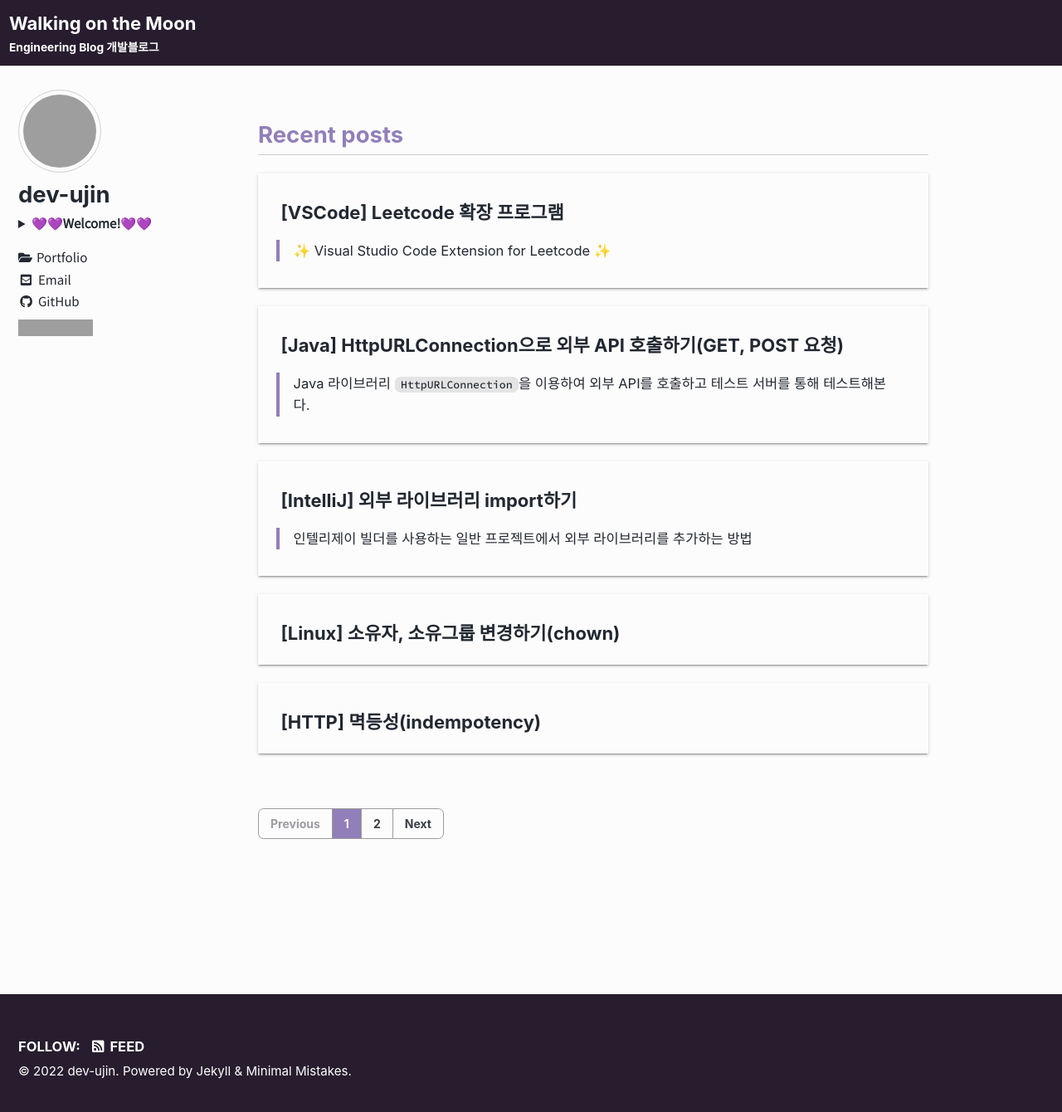
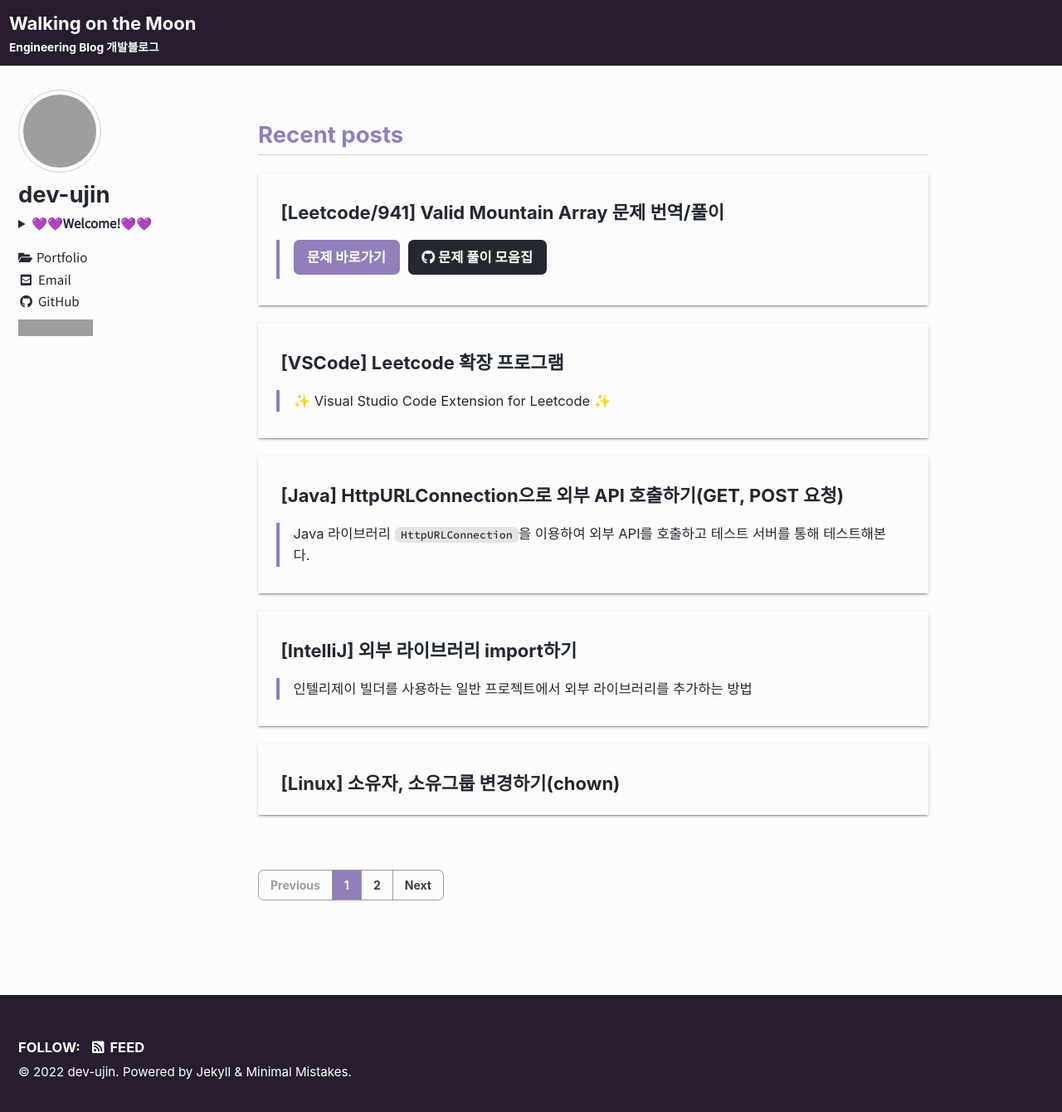
Before and after one commit to devyoujin/devyoujin.github.io, a Jekyll site: the page built from index.html, in a window 1280 px wide and 1348 px high. Shown: the top 1340 px of the window at 83% size. Built offline with Jekyll 4.4.1, drawn with Linux system fonts in a browser that asks for light colours; cached includes are drawn as plain includes; some web fonts are replaced; the list of posts is cut into pages by our own code; part of the change alters nothing that is shown; grey boxes are pictures that could not be loaded.

Commit message:
doc: add post
- problem-solving/leetcode/941

````diff
--- /dev/null
+++ b/_posts/problem-solving/2022-01-26-leetcode-941-valid-mountain-array.md
@@ -0,0 +1,92 @@
+---
+title: "[Leetcode/941] Valid Mountain Array 문제 번역/풀이"
+categories:
+  - Problem-Solving
+tags:
+  - Leetcode
+  - 🟢Easy
+  - Array
+  - Java
+---
+
+<a href="https://leetcode.com/problems/valid-mountain-array" class="btn btn--primary"> 문제 바로가기</a> <a href="https://github.com/dev-ujin/java-problem-solving" class="btn btn--github"><i class="fab fa-github"></i> 문제 풀이 모음집</a>
+
+# 🔥 문제
+정수 배열 `arr`가 주어지고 이 배열이 산 모양 배열일 때 `true`를 반환하여라.
+
+배열이 산 모양 배열이라는 것은 다음의 경우에만 해당된다.
+- `arr.length >= 3`
+- 아래 조건을 만족하는 i(`0 < i < arr.length - 1`)가 존재한다.
+  - arr[0] < arr[1] < ... < arr[i - 1] < arr[i]
+  - arr[i] > arr[i + 1] > ... > arr[arr.length - 1]
+
+![](https://assets.leetcode.com/uploads/2019/10/20/hint_valid_mountain_array.png)
+
+배열의 어느 원소를 기점으로 **좌측은 상승**하는 구간, **우측은 하강**하는 구간이어야한다. 상승하는 구간과 하강하는 구간이 **각각 1번씩 반드시 존재**해야한다.
+{: .notice--primary}
+
+# 🔥 풀이
+## 풀이1: 나의 풀이
+index `0`부터 배열끝까지 **한 방향으로** 탐색해나간다. 현재 값이 이전 값보다 크면 상승구간, 작으면 하강구간이 된다.
+
+중간에 탐색을 멈출 조건은 3가지가 있다.
+1. 평평한 구간(현재 값 = 이전 값)
+2. 상승구간 없이 하강구간
+3. 이미 하강구간 지났는데 다시 상승구간
+
+이 경우를 제외하고는 배열 끝까지 탐색을 하고, 마지막에 상승구간과 하강구간이 둘 다 존재했을 경우에만 `true`를 반환한다.
+
+```java
+class Solution {
+    public boolean validMountainArray(int[] arr) {
+        if (arr == null || arr.length < 3) {
+            return false;
+        }
+        int previous = arr[0];
+        boolean uphill = false;
+        boolean downhill = false;
+        for (int i = 1 ; i < arr.length ; i++) {
+            int current = arr[i];
+            if (current == previous || (!uphill && current < previous) || (downhill && current > previous)) {
+                return false;
+            } else if (!downhill && current > previous) {
+                uphill = true;
+            } else if (uphill && current < previous) {
+                downhill = true;
+            }
+            previous = current;
+        }
+        return uphill && downhill;
+    }
+}
+```
+```
+Runtime: 5ms
+Memory Usage: 51.5MB
+```
+
+## 풀이2: 다른 사람 풀이
+[hi-malik님의 풀이](https://leetcode.com/problems/valid-mountain-array/discuss/1717377/JavaC%2B%2BPython-EASY-to-go-through-solution-and-EXPLANATION)를 가져와봤다.
+
+배열을 탐색할 변수를 두 개 선언한다.
+- `left`: index `0`부터 시작해서 `n-1`방향으로 진행한다.
+- `right`: index `n-1`부터 시작해서 `0`방향으로 진행한다.
+
+`left`는 상승구간일 경우에 `left++`하고, `right`은 하강구간일 경우에 `right--`한다. 마지막에 결국 `left == right`이면 산의 정상이 딱 하나 존재했다는 의미가 되므로 `true`를 반환한다.
+
+```java
+class Solution {
+    public boolean validMountainArray(int[] arr) {
+        if(arr.length < 3) return false;
+        int left = 0;
+        int right = arr.length - 1;
+        while(left + 1 < arr.length - 1 && arr[left] < arr[left + 1]) left++;
+        while(right - 1 > 0 && arr[right] < arr[right - 1]) right--;
+        return left == right;
+    }
+}
+```
+```
+Runtime: 3ms
+Memory Usage: 51.7MB
+```
--- a/_sass/minimal-mistakes/_buttons.scss
+++ b/_sass/minimal-mistakes/_buttons.scss
@@ -10,6 +10,7 @@
   /* default */
   display: inline-block;
   margin-bottom: 0.25em;
+  margin-right: 0.25rem;
   padding: 0.5em 1em;
   font-family: $sans-serif;
   font-size: $type-size-6;
````
